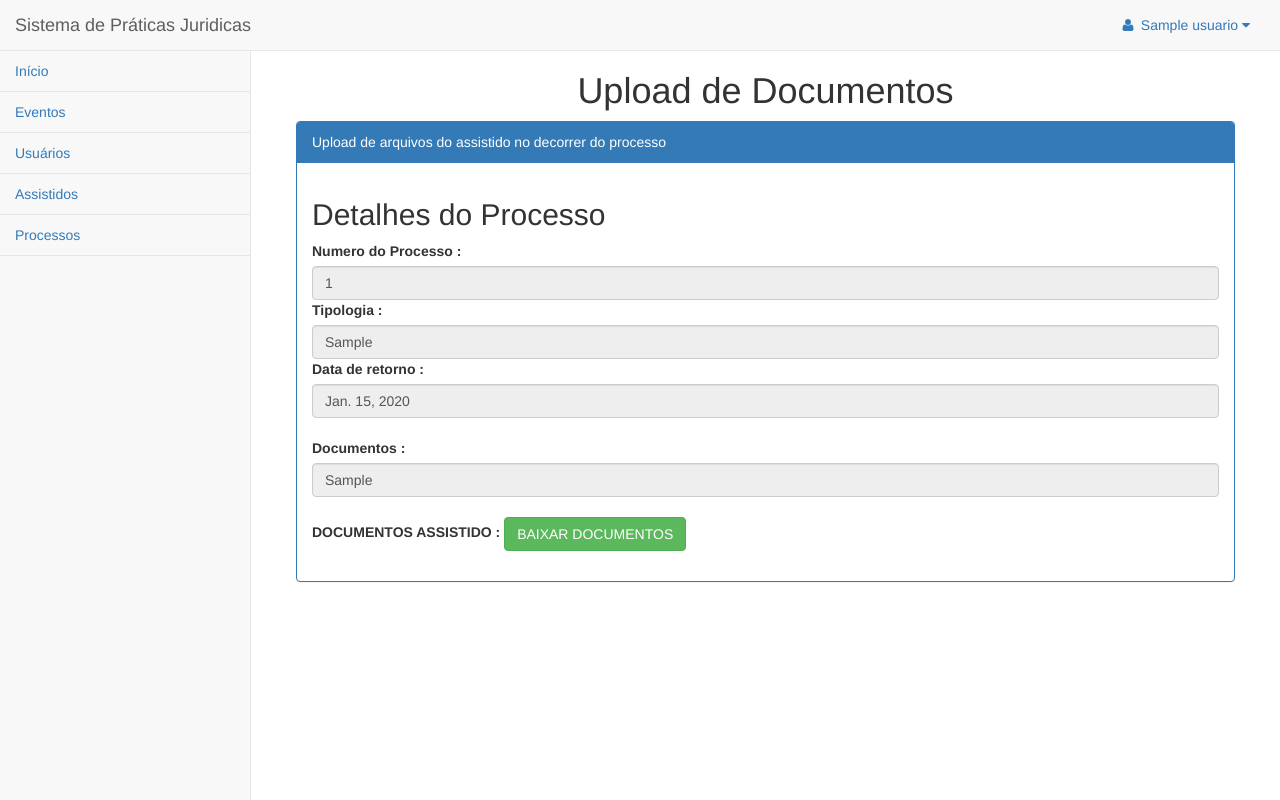
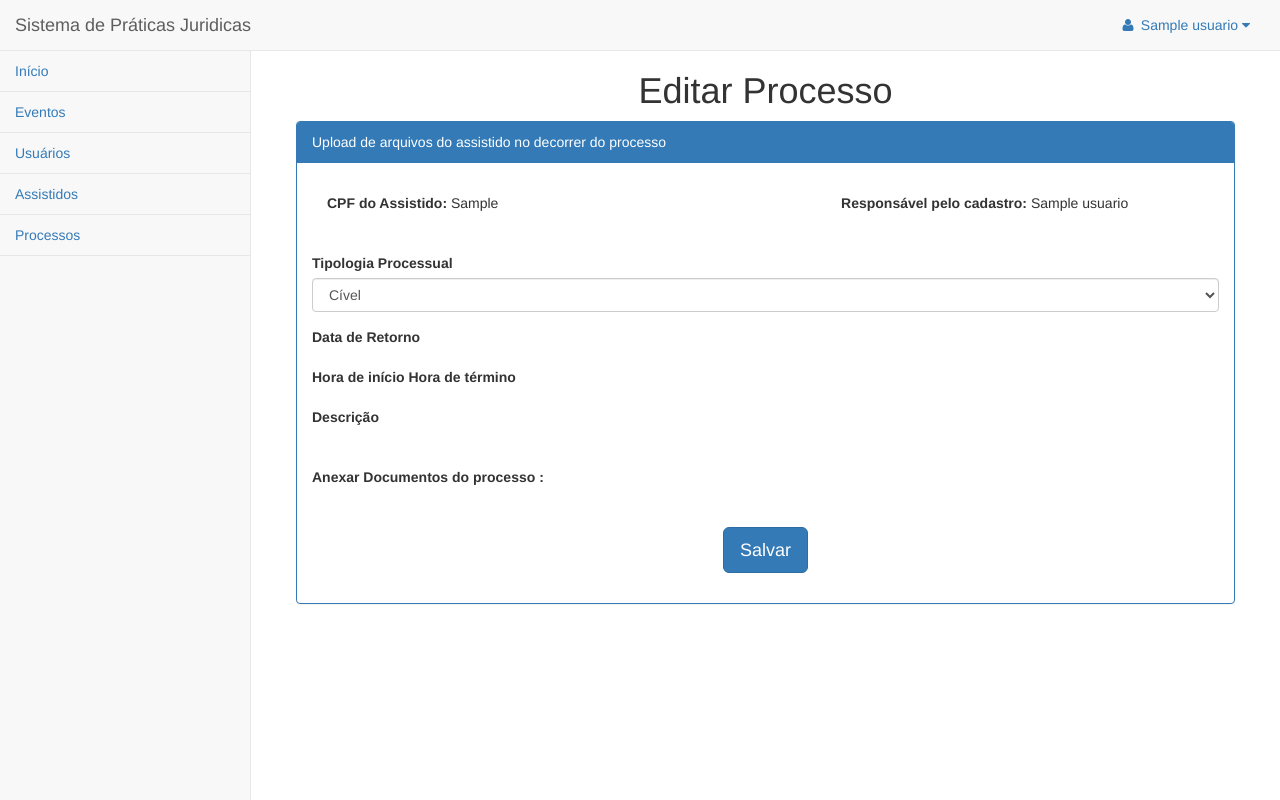
Before and after one commit to Pedro-Philipe/snpj, a Django app: page /gestao/detalhes/processo/1/ in a window 1280 px wide. Run offline with Django 3.2, Linux system fonts and the light colour scheme; a user stored in the database is signed in; tables that the repository leaves empty hold one stand-in row (values such as "Sample post"); some libraries are stand-ins or nearby versions.

Commit message:
Ajuste do Editar Processo

```diff
--- a/snpj/templates/gestao/listar_processos.html
+++ b/snpj/templates/gestao/listar_processos.html
@@ -25,7 +25,7 @@
                             <td>{{ processo.tipologia }}</td>
                             <td>{{ processo.data }}</td>
                             <td align="center">
-                                <a href="{% url 'gestao:detalhar_processo' processo.id %}">
+                                <a href="{% url 'gestao:editar_processo' processo.id %}">
                                     <button type="button" class="btn btn-default btn-sm"> Mais sobre <span
                                             class="glyphicon glyphicon-asterisk"></span></button>
                                 </a>
--- a/snpj/templates/gestao/upload_processo.html
+++ b/snpj/templates/gestao/upload_processo.html
@@ -1,38 +1,81 @@
 {% extends "gestao/base_gestao.html" %}
-{% load gestao_tags %}
+{% load widget_tweaks %}
 {% block content %}
-    <div class="dataTable_wrapper">
-        <h1 class="header text-center">Upload de Documentos</h1>
+<link href="https://cdnjs.cloudflare.com/ajax/libs/select2/4.0.6-rc.0/css/select2.min.css" rel="stylesheet" />
+<script src="https://cdnjs.cloudflare.com/ajax/libs/select2/4.0.6-rc.0/js/select2.min.js"></script>
+    <h1 class="header text-center">Editar Processo</h1>
     <div class="panel panel-primary">
         <div class="panel-heading">Upload de arquivos do assistido no decorrer do processo</div>
             <div class="panel-body">
-                <h2>Detalhes do Processo</h2>
-                <div>
-                    <label for="{{ form.id_.id_for_label }}">Numero do Processo :</label>
-                    <input type="text" class="form-control" value="{{ processo.id }}" disabled>
+                <form method="post" autocomplete="off" enctype="multipart/form-data">
+                    {% csrf_token %}
+                    <div class="form-group">
+                        <div class="col-sm-7">
+                            <label for="{{ form.cpf_assistido.id_for_label }}">CPF do Assistido: </label>
+                            {{ processo.assistido.cpf }}
                         </div>
-                <div>
-                    <label for="{{ form.id_.id_for_label }}">Tipologia :</label>
-                    <input type="text" class="form-control" value="{{ processo.tipologia }}" disabled>
                     </div>
-                <div>
-                    <label for="{{ form.id_.id_for_label }}">Data de retorno :</label>
-                    <input type="text" class="form-control" value="{{ processo.data }}" disabled>
-                </div>
-                <br/>
-                <div>
-                    <label for="{{ form.id_.id_for_label }}">Documentos :</label>
-                    <input type="text" class="form-control" value="{{ processo.documentos }}" disabled>
+                    <div class="form-group">
+                            <label>Responsável pelo cadastro: </label>
+                                {{ processo.usuario.nome_usuario }}
                     </div>
                         <br/>
                         <div class="form-group">
-                    <label for="caixa1">DOCUMENTOS ASSISTIDO : </label>
-                    {% if processo.documentos %}
-                    <a href="{{ processo.documentos.url }}"><button class="btn btn-success" >BAIXAR DOCUMENTOS</button></a>
-                    {% endif %}
+                                <label for="{{ form.tipologia.id_for_label }}">Tipologia Processual</label>
+                                <select class="form-control" id="tipologia" name="tipologia">
+                                    <option value="0" selected="selected">Cível</option>
+                                    <option value="1">Criminal</option>
+                                    <option value="2">Familiar</option>
+                                    <option value="3">Trabalhista</option>
+                                </select>
+                                {{ form.tipologia.errors }}
+                        </div>
+                        <div class="form-group">
+                                <label for="{{ form.data.id_for_label }}">Data de Retorno</label>
+                                    {% render_field form.data class="form-control date" %} {{ form.data.errors }}
+                        </div>
+                        <div class="form-group">
+                            <label for="{{ form.hora_inicio.id_for_label }}">Hora de início</label>
+                            {% render_field form.hora_inicio class="form-control time" %} {{ form.hora_inicio.errors }}
+                            <label for="{{ form.hora_fim.id_for_label }}">Hora de término</label>
+                            {% render_field form.hora_fim class="form-control time" %} {{ form.hora_fim.errors }}
+                        </div>
+                        <div class="form-group">
+                            <label for="{{ form.descricao.id_for_label }}"> Descrição </label>
+                            {% render_field form.descricao class="form-control" %} {{ form.nome.errors }}
+                        </div>
                         <br/>
+                        <div class="form-group">
+                            <label for="{{ form.documentos.id_for_label }}">Anexar Documentos do processo : </label>
+                            <p>{% render_field form.documentos %}</p>
+                            {{ form.documentos.errors }}
+                        </div>
+                        <div class="form-group">
+                                <div>
+                                    <br/>
+                                    <input type="submit" class="btn btn-primary btn-lg center-block" value="Salvar">
                                 </div>
                         </div>
                     </div>
+                </form>
             </div>
-{% endblock%}
+        </div>
+    </div>
+{% endblock %}
+{% block js %}
+    {% verbatim %}
+    <script type="text/javascript">
+        $(document).ready(function () {
+            $('#assistidos').select2();
+            $(".form-horizontal").submit(function () {
+                $(".cpf").formatter().resetPattern('{{99999999999}}');
+                $(".cep").formatter({
+                    'pattern': '{{99}}.{{999}}-{{999}}',
+                    'persistent': false,
+                });
+                $(".telefone").mask('(00)00000-0000');
+            });
+        });
+    </script>
+    {% endverbatim %}
+{% endblock js %}
```
Lines whose indentation alone changed are shown as unchanged.
